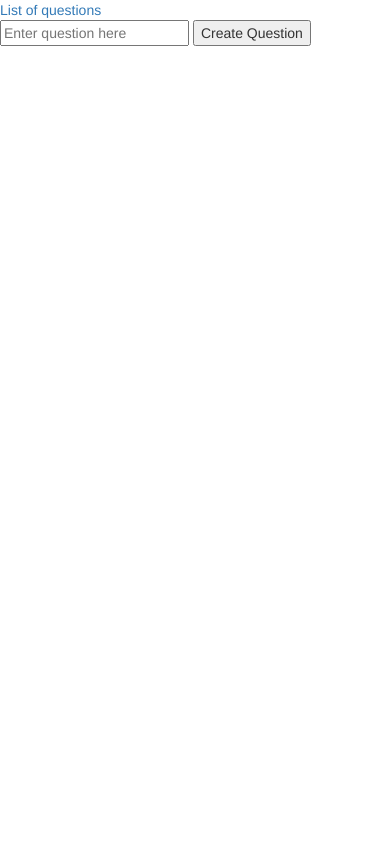
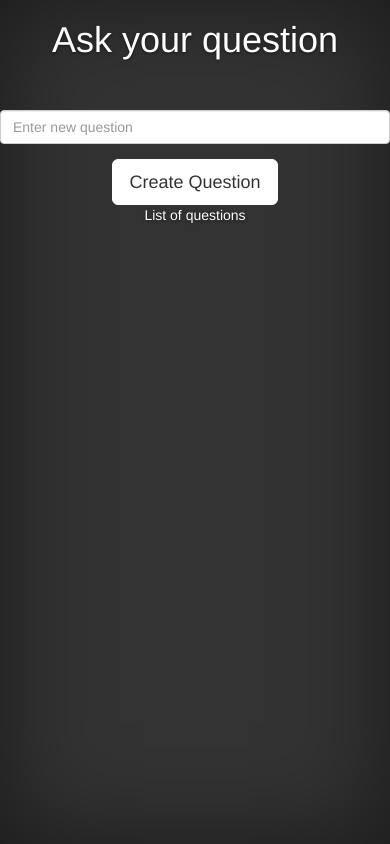
Before and after one commit to raulcd/easy_vote, a Django app: template polls/templates/polls/index.html in a window 390 px wide. Run offline with Django 3.2, Linux system fonts and the light colour scheme; the template is opened without the code that fills it, so the values that code supplies are empty; some libraries are stand-ins or nearby versions.

Commit message:
Add styiling

```diff
--- a/polls/static/polls/style.css
+++ b/polls/static/polls/style.css
@@ -1,3 +1,163 @@
-li a {
-    color: green;
+/*
+ * Globals
+ */
+
+/* Links */
+a,
+a:focus,
+a:hover {
+  color: #fff;
 }
+
+/* Custom default button */
+.btn-default,
+.btn-default:hover,
+.btn-default:focus {
+  color: #333;
+  text-shadow: none; /* Prevent inheritence from `body` */
+  background-color: #fff;
+  border: 1px solid #fff;
+}
+
+
+/*
+ * Base structure
+ */
+
+html,
+body {
+  height: 100%;
+  background-color: #333;
+}
+body {
+  color: #fff;
+  text-align: center;
+  text-shadow: 0 1px 3px rgba(0,0,0,.5);
+}
+
+/* Extra markup and styles for table-esque vertical and horizontal centering */
+.site-wrapper {
+  display: table;
+  width: 100%;
+  height: 100%; /* For at least Firefox */
+  min-height: 100%;
+  -webkit-box-shadow: inset 0 0 100px rgba(0,0,0,.5);
+          box-shadow: inset 0 0 100px rgba(0,0,0,.5);
+}
+.site-wrapper-inner {
+  display: table-cell;
+  vertical-align: top;
+}
+.cover-container {
+  margin-right: auto;
+  margin-left: auto;
+}
+
+/* Padding for spacing */
+.inner {
+  padding: 30px;
+}
+
+
+/*
+ * Header
+ */
+.masthead-brand {
+  margin-top: 10px;
+  margin-bottom: 10px;
+}
+
+.masthead-nav > li {
+  display: inline-block;
+}
+.masthead-nav > li + li {
+  margin-left: 20px;
+}
+.masthead-nav > li > a {
+  padding-right: 0;
+  padding-left: 0;
+  font-size: 16px;
+  font-weight: bold;
+  color: #fff; /* IE8 proofing */
+  color: rgba(255,255,255,.75);
+  border-bottom: 2px solid transparent;
+}
+.masthead-nav > li > a:hover,
+.masthead-nav > li > a:focus {
+  background-color: transparent;
+  border-bottom-color: #a9a9a9;
+  border-bottom-color: rgba(255,255,255,.25);
+}
+.masthead-nav > .active > a,
+.masthead-nav > .active > a:hover,
+.masthead-nav > .active > a:focus {
+  color: #fff;
+  border-bottom-color: #fff;
+}
+
+@media (min-width: 768px) {
+  .masthead-brand {
+    float: left;
+  }
+  .masthead-nav {
+    float: right;
+  }
+}
+
+
+/*
+ * Cover
+ */
+
+.cover {
+  padding: 0 20px;
+}
+.cover .btn-lg {
+  padding: 10px 20px;
+  font-weight: bold;
+}
+
+
+/*
+ * Footer
+ */
+
+.mastfoot {
+  color: #999; /* IE8 proofing */
+  color: rgba(255,255,255,.5);
+}
+
+
+/*
+ * Affix and center
+ */
+
+@media (min-width: 768px) {
+  /* Pull out the header and footer */
+  .masthead {
+    position: fixed;
+    top: 0;
+  }
+  .mastfoot {
+    position: fixed;
+    bottom: 0;
+  }
+  /* Start the vertical centering */
+  .site-wrapper-inner {
+    vertical-align: middle;
+  }
+  /* Handle the widths */
+  .masthead,
+  .mastfoot,
+  .cover-container {
+    width: 100%; /* Must be percentage or pixels for horizontal alignment */
+  }
+}
+
+@media (min-width: 992px) {
+  .masthead,
+  .mastfoot,
+  .cover-container {
+    width: 700px;
+  }
+}
--- a/polls/templates/base.html
+++ b/polls/templates/base.html
@@ -1,3 +1,4 @@
+{% load staticfiles %}
 <!DOCTYPE html>
 <html lang="en">
   <head>
@@ -8,6 +9,7 @@
 
     <!-- Bootstrap -->
     <link href="//maxcdn.bootstrapcdn.com/bootstrap/3.2.0/css/bootstrap.min.css" rel="stylesheet">
+    <link rel="stylesheet" type="text/css" href="{% static 'polls/style.css' %}" />
 
     <!-- HTML5 Shim and Respond.js IE8 support of HTML5 elements and media queries -->
     <!-- WARNING: Respond.js doesn't work if you view the page via file:// -->
@@ -17,8 +19,21 @@
     <![endif]-->
   </head>
   <body>
-    {% block content %}
-    {% endblock %}
+      <div class="site-wrapper">
+
+      <div class="site-wrapper-inner">
+
+        <div class="cover-container">
+            <h1 class="cover-heading">Ask your question</h1>
+
+            {% block content %}
+            {% endblock %}
+
+        </div>
+
+      </div>
+
+    </div>
     <!-- jQuery (necessary for Bootstrap's JavaScript plugins) -->
     <script src="https://ajax.googleapis.com/ajax/libs/jquery/1.11.1/jquery.min.js"></script>
     <!-- Include all compiled plugins (below), or include individual files as needed -->
--- a/polls/templates/polls/index.html
+++ b/polls/templates/polls/index.html
@@ -1,14 +1,24 @@
 {% extends 'base.html' %}
 
 {% block content %}
-
-<a href=" {% url 'polls:last_question_view' %} ">List of questions</a>
-{% if error_message %}<p><strong>{{ error_message }}</strong></p>{% endif %}
-
-<form action="{% url 'polls:create_poll' %}" method="post">
-{% csrf_token %}
-    <input type="text" name="question_text" id="question_text" placeholder="Enter question here" />
-<input type="submit" value="Create Question" />
-</form>
+</br>
+                    </br>
+                        {% if error_message %}
+                        <div class="alert alert-danger" role="alert">
+                        {{ error_message }}
+                        </div>
+                        {% endif %}
+        <form class="form-horizontal" role="form" action="{% url 'polls:create_poll' %}" method="post">
+            {% csrf_token %}
+            <div class="form-group">
+                <div class="col-sm-8 col-sm-offset-2">
+                    <input class="form-control" type="text" name="question_text" id="question_text" placeholder="Enter new question" />
+                </div>
+            </div>
+            <input class="btn btn-lg btn-default" type="submit" value="Create Question" />
+        </form>
+<div class="footer">
+    <a href=" {% url 'polls:last_question_view' %} ">List of questions</a
+</div>
 
 {% endblock %}
```
